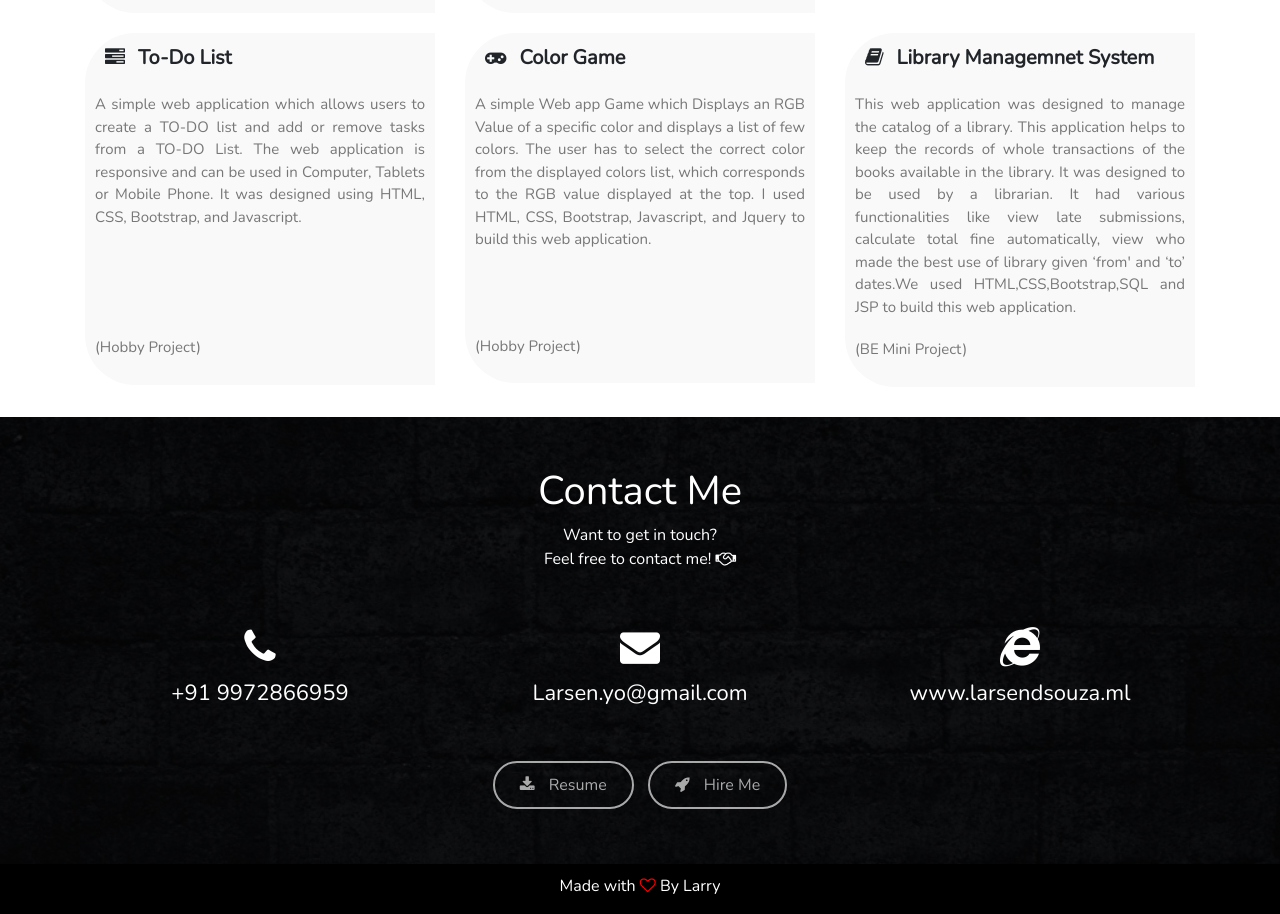
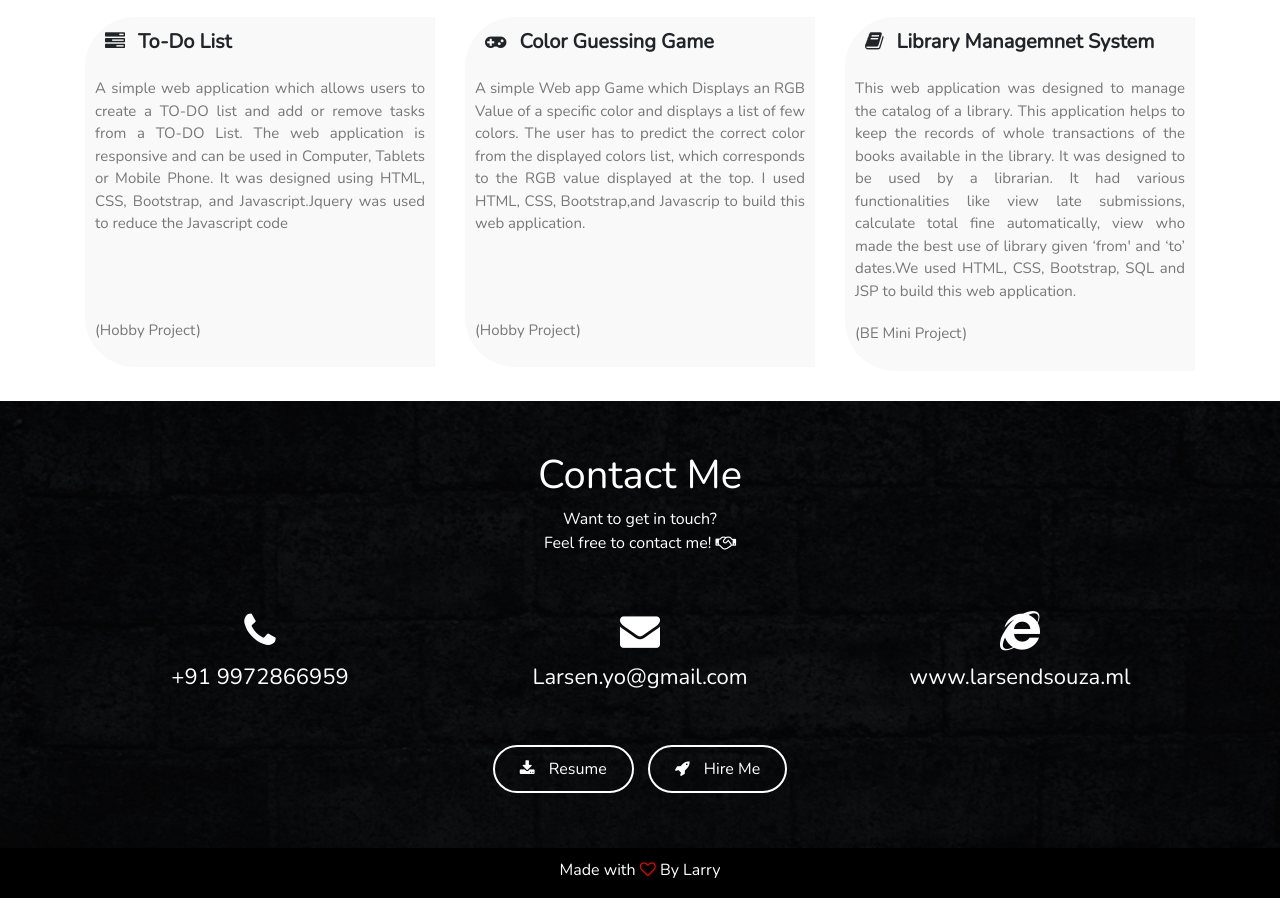
Before and after one commit to Larry1997/LarsenDsouza, a plain HTML site: page index.html in a window 1280 px wide. Shown: the part 2936-3850 px from the top of the page. Drawn offline with nearby package versions, Linux system fonts and the light colour scheme.

Commit message:
Update index.html

```diff
--- a/index.html
+++ b/index.html
@@ -11,7 +11,7 @@
 <script src="https://stackpath.bootstrapcdn.com/bootstrap/4.3.1/js/bootstrap.min.js" integrity="sha384-JjSmVgyd0p3pXB1rRibZUAYoIIy6OrQ6VrjIEaFf/nJGzIxFDsf4x0xIM+B07jRM" crossorigin="anonymous"></script>
 
 
-	  <link href="https://fonts.googleapis.com/css?family=Nunito&display=swap" rel="stylesheet">
+ <link href="https://fonts.googleapis.com/css?family=Nunito&display=swap" rel="stylesheet">
 </head>
 <body>
 <!--Header Section-->
@@ -51,7 +51,7 @@
   </div>
 </nav>
 </div>
-<!!--About-->
+<!--About-->
 <div class="about container" id="about">
 	<div class="row">
 		<div class="col-md-6 text-center">
@@ -60,7 +60,7 @@
 		<div class="col-md-6">
 			<h3>Who am i?</h3>
 			<p>Hey!!</p>
-			My Name is Larsen , you can call me Larry <i class="fa fa-smile-o" aria-hidden="true"></i></p>
+			My Name is Larsen , you can call me Larry <i class="fa fa-smile-o" aria-hidden="true"></i>
 			<p>I was born and brought up in Mangalore, Karnataka. During my schooling, I developed a keen interest in Coding. Due to this, I did my undergrad at St Joseph Engineering College, Vamanjoor where I pursued a degree in Computer Science. In my curriculum, I found Web Development particularly interesting , due to which i did many online courses and projects on web development.I have learnt C language,Java,Python and SQL in my Under Graduate and i have worked with PHP in my Hobby projects. Apart from my curriculum, I like playing cricket and football.
 			Going on long rides with my friends gives me an adrenaline rush.</p>
 
@@ -110,7 +110,7 @@
 
 	</div>
 
-	<!-------- Resume -->
+	<!-- ******** Resume****** -->
 <div class="resume" id="resume">
 	<div class="container">
 		<div class="row">
@@ -159,7 +159,7 @@
 							<b>Session</b> - 2015-19 <br>
 							<b>Aggregate</b> - 60% <br>
 
-						</p>
+
 					</li>
 
 					<!-- school 2 -->
@@ -171,7 +171,7 @@
 							<b>Session</b> - 2013-15 <br>
 							<b>Aggregate</b> - 70% <br>
 
-						</p>
+
 					</li>
 
 					<!-- school 3 -->
@@ -179,11 +179,11 @@
 						<h4> <span> 2013 </span> - High School</h4>
 
 							<b>Institute</b> - St Aloysius High School,Mangalore<br>
-							<b>Board</b>- State Boards</br>
+							<b>Board</b>- State Boards<br>
 							<b>Session</b> - 2013-09 <br>
 							<b>Aggregate</b> - 73% <br>
 
-						</p>
+
 					</li>
 
 
@@ -198,7 +198,7 @@
 	</div>
 
 </div>
-<!----------- Services -------->
+<!-- ********** Services ******-->
 
  <div class="services" id="projects">
  	<div class="container">
@@ -244,15 +244,15 @@ Decorators, Catering, Master of Ceremony were few of the available categories. W
  			<div class="col-md-4">
  				<div class="services-box">
  					<i class="fa fa-tasks" aria-hidden="true"></i><span>To-Do List</span>
- 					<p>A simple web application which allows users to create a TO-DO list and add or remove tasks from a TO-DO List. The web application is responsive and can be used in Computer, Tablets or Mobile Phone. It was designed using HTML, CSS, Bootstrap, and Javascript.</p><br> <br> <br>
+ 					<p>A simple web application which allows users to create a TO-DO list and add or remove tasks from a TO-DO List. The web application is responsive and can be used in Computer, Tablets or Mobile Phone. It was designed using HTML, CSS, Bootstrap, and Javascript.Jquery was used to reduce the Javascript code</p><br> <br>
  					<p>(Hobby Project)</p>
  				</div>
  			</div>
 
  			<div class="col-md-4">
  				<div class="services-box">
- 					<i class="fa fa-gamepad" aria-hidden="true"></i><span>Color Game</span>
- 					<p>A simple Web app Game which Displays an RGB Value of a specific color and displays a list of few colors. The user has to select the correct color from the displayed colors list, which corresponds to the  RGB value displayed at the top. I used HTML, CSS, Bootstrap, Javascript, and Jquery to build this web application. </p> <br><br>
+ 					<i class="fa fa-gamepad" aria-hidden="true"></i><span>Color Guessing Game</span>
+ 					<p>A simple Web app Game which Displays an RGB Value of a specific color and displays a list of few colors. The user has to predict the correct color from the displayed colors list, which corresponds to the  RGB value displayed at the top. I used HTML, CSS, Bootstrap,and Javascrip to build this web application. </p> <br><br>
  					<p>(Hobby Project)</p>
  				</div>
  			</div>
@@ -260,7 +260,7 @@ Decorators, Catering, Master of Ceremony were few of the available categories. W
  			<div class="col-md-4">
  				<div class="services-box">
  					<i class="fa fa-book" aria-hidden="true"></i><span>Library Managemnet System</span>
- 					<p>This web application was designed to manage the catalog of a library. This application helps to keep the records of whole transactions of the books available in the library. It was designed to be used by a librarian. It had various functionalities like view late submissions, calculate total fine automatically, view who made the best use of library given ‘from' and ‘to’ dates.We used HTML,CSS,Bootstrap,SQL and JSP to build this web application.</p>
+ 					<p>This web application was designed to manage the catalog of a library. This application helps to keep the records of whole transactions of the books available in the library. It was designed to be used by a librarian. It had various functionalities like view late submissions, calculate total fine automatically, view who made the best use of library given ‘from' and ‘to’ dates.We used HTML, CSS, Bootstrap, SQL and JSP to build this web application.</p>
  					<p>(BE Mini Project)</p>
  				</div>
  			</div>
@@ -296,11 +296,11 @@ Decorators, Catering, Master of Ceremony were few of the available categories. W
   				<p>www.larsendsouza.ml</p>
   			</div>
   		</div>
-  		<button type="button" class="btn btn-primary" disabled="">
+  		<button type="button" class="btn btn-primary" onclick="window.location.href='resume/larsenresume2019.pdf'">
   			<i class="fa fa-download" aria-hidden="true"></i> Resume
   		</button>
 
-  		<button type="button" class="btn btn-primary" disabled="">
+  		<button type="button" class="btn btn-primary" onclick="window.location.href='https://mail.google.com/mail/u/0/?view=cm&fs=1&to=larsen.yo@gmail.com&tf=1'" >
   			<i class="fa fa-rocket" aria-hidden="true"></i> Hire Me
   		</button>
 
```
